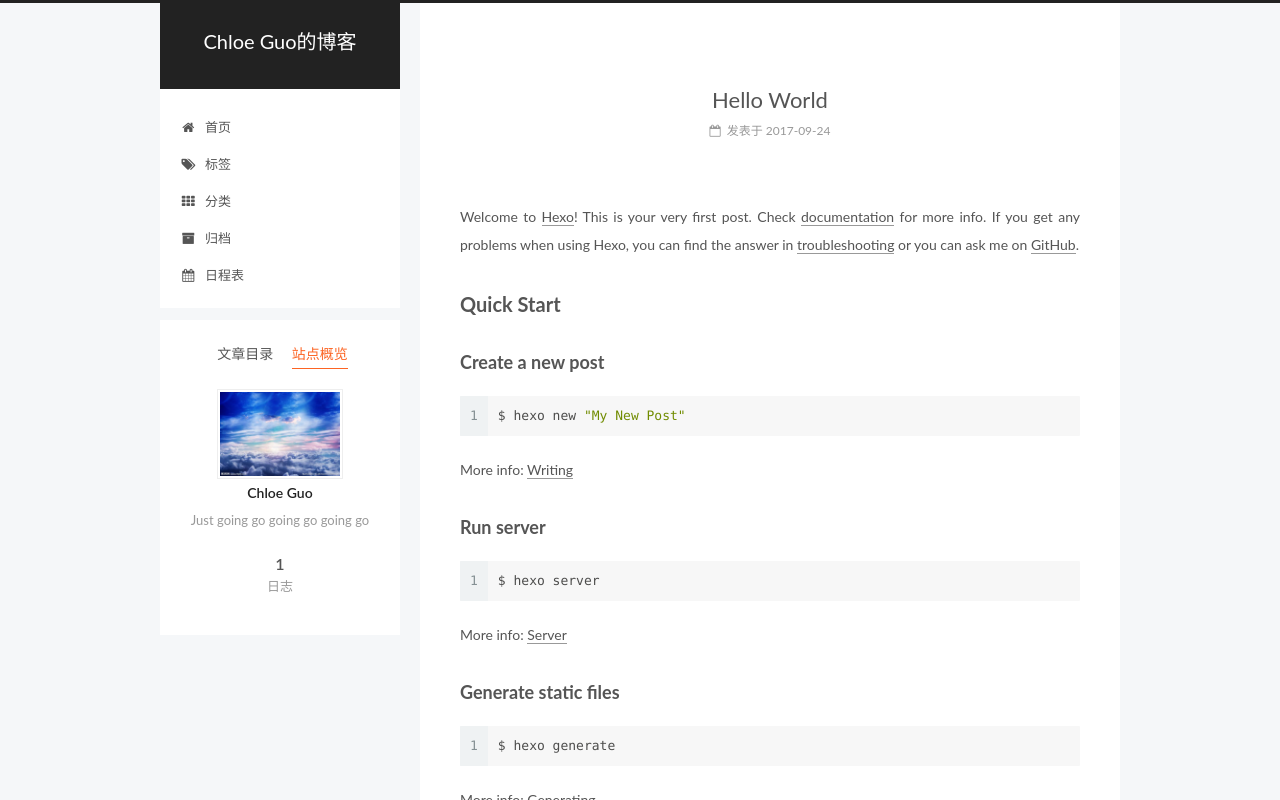
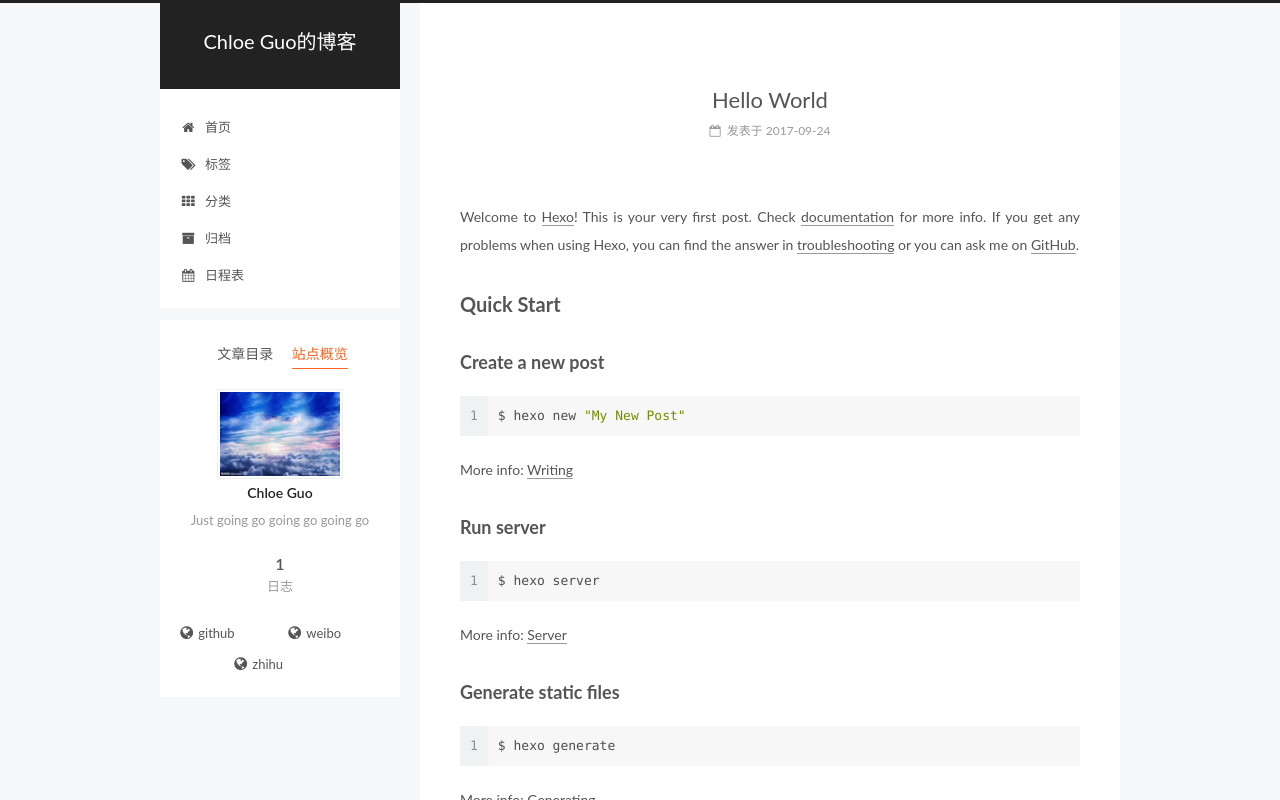
Before and after one commit to LittlePrettyLiars/LittlePrettyLiars.github.io, a plain HTML site: page 2017/09/24/hello-world/index.html in a window 1280 px wide. Both pictures are taken after a click on the item "站点概览". Shown: the top 800 px of the page. Drawn offline with Linux system fonts and the light colour scheme.

Commit message:
Site updated: 2017-09-24 17:56:20

```diff
--- a/2017/09/24/hello-world/index.html
+++ b/2017/09/24/hello-world/index.html
@@ -440,6 +440,26 @@
 
         <div class="links-of-author motion-element">
 
+
+              <span class="links-of-author-item">
+                <a href="https://github.com/LittlePrettyLiars" target="_blank" title="github">
+
+                    <i class="fa fa-fw fa-globe"></i>github</a>
+              </span>
+
+              <span class="links-of-author-item">
+                <a href="https://weibo.com/u/2576759931/home?wvr=5#_loginLayer_1506136123200" target="_blank" title="weibo">
+
+                    <i class="fa fa-fw fa-globe"></i>weibo</a>
+              </span>
+
+              <span class="links-of-author-item">
+                <a href="https://www.zhihu.com/people/cherry-75-87" target="_blank" title="zhihu">
+
+                    <i class="fa fa-fw fa-globe"></i>zhihu</a>
+              </span>
+
+
         </div>
 
 
```
Also changed, not shown: archives/2017/09/index.html (+20 -0 lines), archives/2017/index.html (+20 -0 lines), archives/index.html (+20 -0 lines), index.html (+20 -0 lines).
